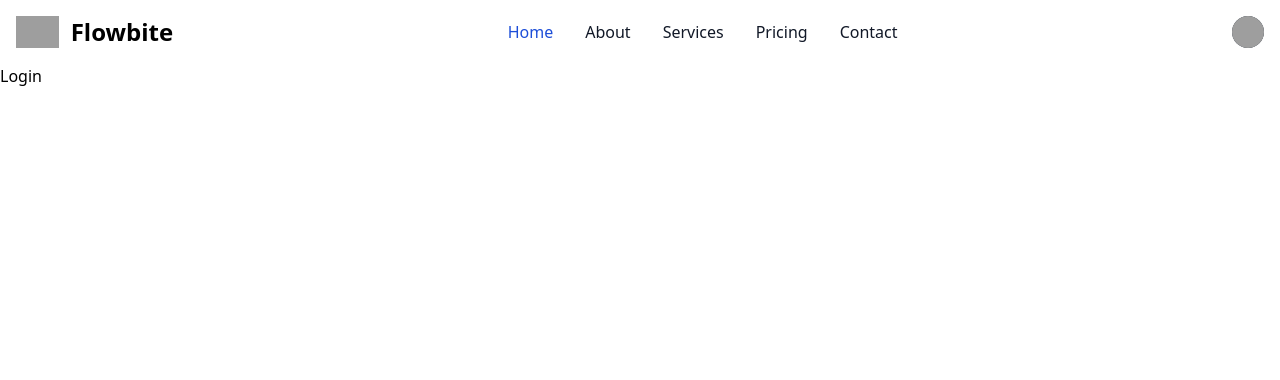
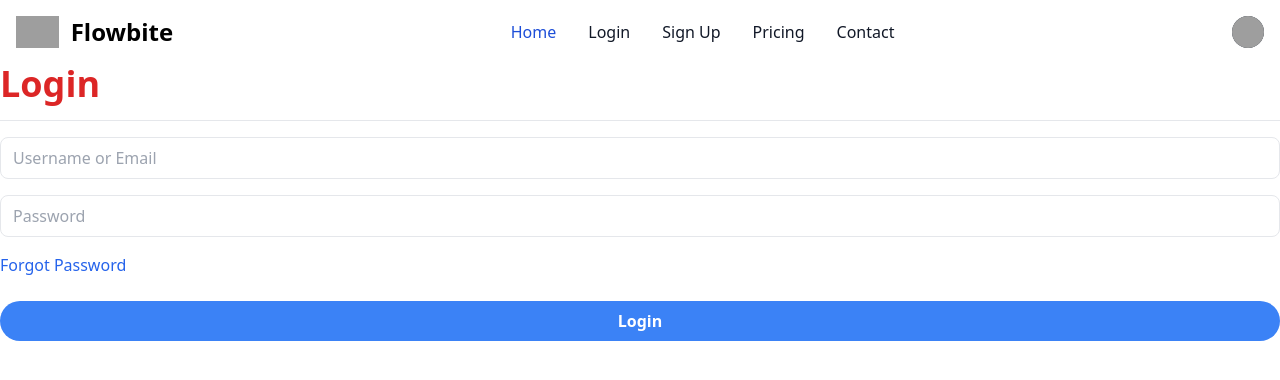
Before and after one commit to RickyOlive/DripTogether, a Django app: template templates/login.html in a window 1280 px wide. Shown: the top 380 px of the page. Run offline with Django 4.2, Linux system fonts and the light colour scheme; the template is opened without the code that fills it, so the values that code supplies are empty; some libraries are stand-ins or nearby versions; grey boxes are pictures that could not be loaded.

Commit message:
LoginAdded

```diff
--- a/index/urls.py
+++ b/index/urls.py
@@ -2,5 +2,6 @@ from django.urls import path
 from . import views
 
 urlpatterns = [
-    path('', views.display_landing),
+    path('', views.display_landing, name='landing'),
+    path('login/', views.display_login, name='login'),
 ]
--- a/templates/login.html
+++ b/templates/login.html
@@ -1,10 +1,26 @@
 {% extends 'base.html' %}
 
 {% block content %}
+<div class="col-md-6 offset-md-3">
+  <h1 class="text-red-600 text-4xl font-bold">Login</h1>
+  <hr class="my-4">
 
-    <h1>
-    Login
-    </h1>
+  <form method="POST" action="{% url 'landing' %}">
+    {% csrf_token %}
 
+    <div class="mb-4">
+      <input type="text" class="w-full px-3 py-2 border rounded-lg focus:outline-none focus:ring focus:border-blue-300" name="username" placeholder="Username or Email" required>
+    </div>
 
+    <div class="mb-4">
+      <input type="password" class="w-full px-3 py-2 border rounded-lg focus:outline-none focus:ring focus:border-blue-300" name="password" placeholder="Password" required>
+    </div>
+
+    <a class="text-blue-600" href="#">Forgot Password</a>
+    <br>
+    <br>
+    <button class="bg-blue-500 hover:bg-blue-600 text-white font-bold py-2 px-4 rounded-full w-full" type="submit">Login</button>
+
+  </form>
+</div>
 {% endblock %}
--- a/templates/navbar.html
+++ b/templates/navbar.html
@@ -71,10 +71,10 @@
         <a href="#" class="block py-2 pl-3 pr-4 text-white bg-blue-700 rounded md:bg-transparent md:text-blue-700 md:p-0 md:dark:text-blue-500" aria-current="page">Home</a>
       </li>
       <li>
-        <a href="#" class="block py-2 pl-3 pr-4 text-gray-900 rounded hover:bg-gray-100 md:hover:bg-transparent md:hover:text-blue-700 md:p-0 dark:text-white md:dark:hover:text-blue-500 dark:hover:bg-gray-700 dark:hover:text-white md:dark:hover:bg-transparent dark:border-gray-700">About</a>
+        <a href="{% url 'login' %}" class="block py-2 pl-3 pr-4 text-gray-900 rounded hover:bg-gray-100 md:hover:bg-transparent md:hover:text-blue-700 md:p-0 dark:text-white md:dark:hover:text-blue-500 dark:hover:bg-gray-700 dark:hover:text-white md:dark:hover:bg-transparent dark:border-gray-700">Login</a>
       </li>
       <li>
-        <a href="#" class="block py-2 pl-3 pr-4 text-gray-900 rounded hover:bg-gray-100 md:hover:bg-transparent md:hover:text-blue-700 md:p-0 dark:text-white md:dark:hover:text-blue-500 dark:hover:bg-gray-700 dark:hover:text-white md:dark:hover:bg-transparent dark:border-gray-700">Services</a>
+        <a href="#" class="block py-2 pl-3 pr-4 text-gray-900 rounded hover:bg-gray-100 md:hover:bg-transparent md:hover:text-blue-700 md:p-0 dark:text-white md:dark:hover:text-blue-500 dark:hover:bg-gray-700 dark:hover:text-white md:dark:hover:bg-transparent dark:border-gray-700">Sign Up</a>
       </li>
       <li>
         <a href="#" class="block py-2 pl-3 pr-4 text-gray-900 rounded hover:bg-gray-100 md:hover:bg-transparent md:hover:text-blue-700 md:p-0 dark:text-white md:dark:hover:text-blue-500 dark:hover:bg-gray-700 dark:hover:text-white md:dark:hover:bg-transparent dark:border-gray-700">Pricing</a>
```
Also changed, not shown: DripTogether/settings.py (+11 -0 lines), index/views.py (+36 -3 lines), db.sqlite3 (deleted).
